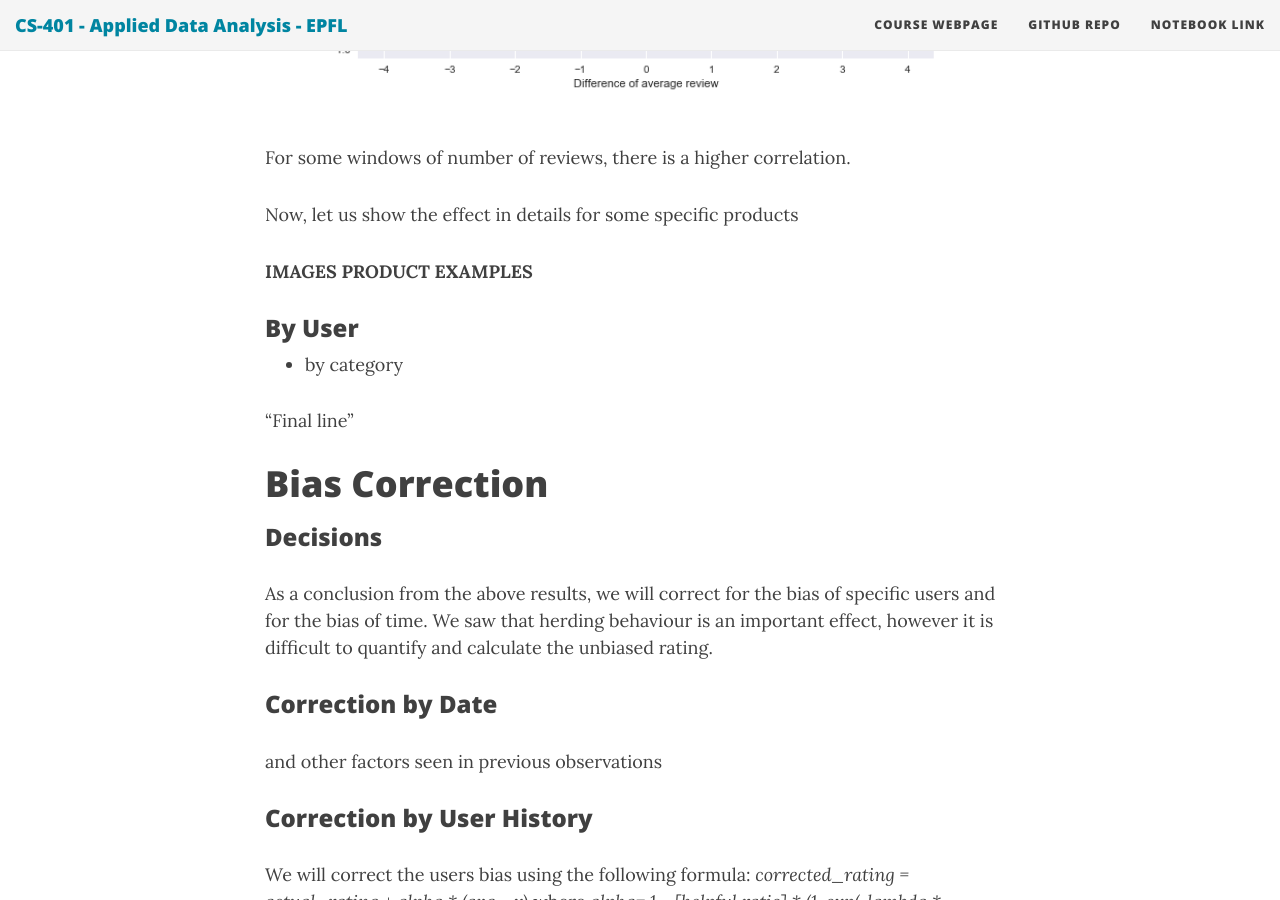
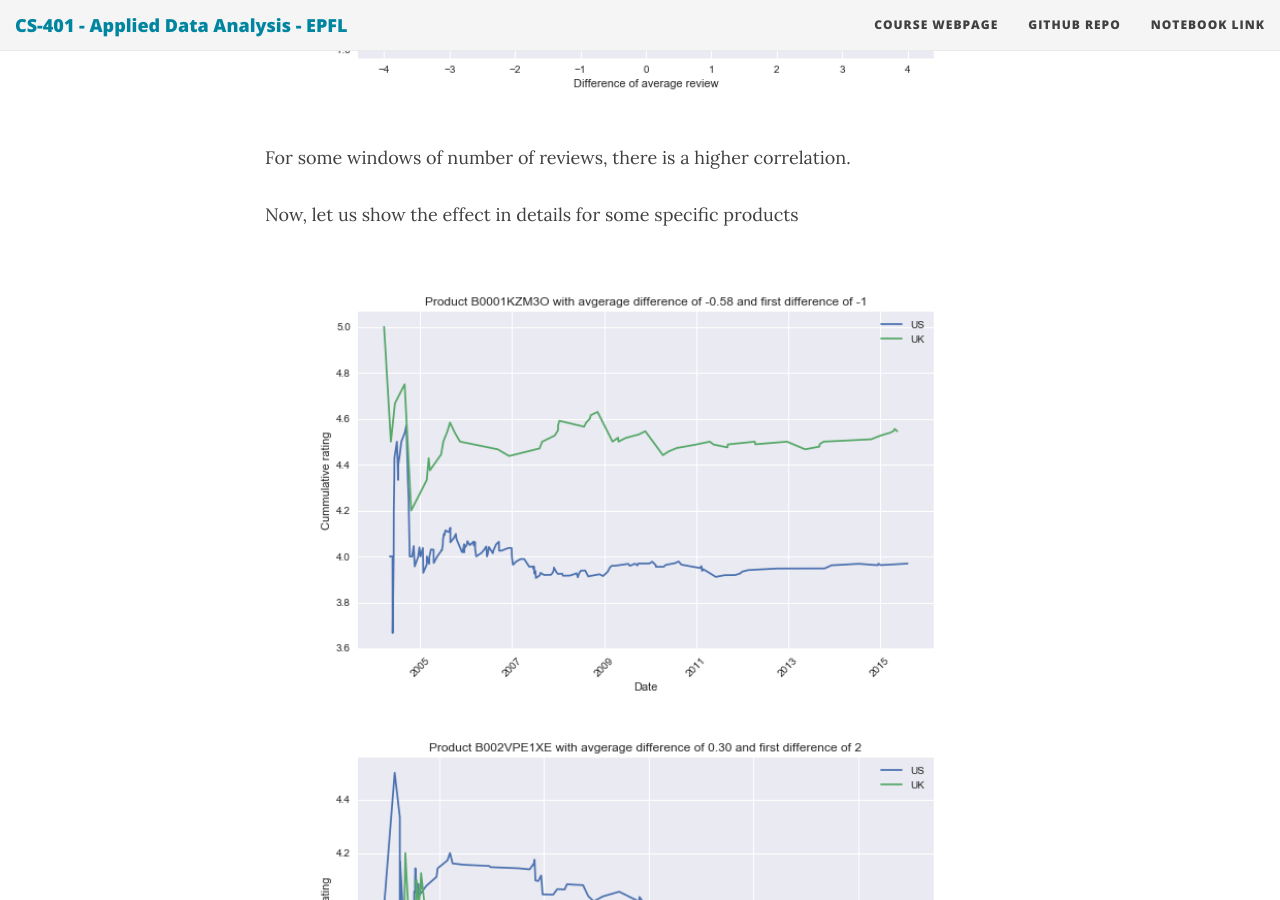
Before and after one commit to ada-lyn/ada-lyn.github.io, a Jekyll site: the page built from index.md, in a window 1280 px wide and 900 px high, scrolled down 29176 px. Built offline with Jekyll 4.4.1, drawn with Linux system fonts in a browser that asks for light colours; nearby versions of some CDN libraries.

Commit message:
Update index.md

```diff
--- a/index.md
+++ b/index.md
@@ -325,7 +325,12 @@ For some windows of number of reviews, there is a higher correlation.
 
 Now, let us show the effect in details for some specific products
 
-**IMAGES PRODUCT EXAMPLES**
+<p float="left">
+  <img src="/img/herding/B0001KZM3O.png" width="99%" />
+  <img src="/img/herding/B002VPE1XE.png" width="99%" />
+  <img src="/img/herding/B008YW5RH2.png" width="99%" />
+  <img src="/img/herding/B00LMFWMH6.png" width="99%" />
+</p>
 
 
 ### By User
```
